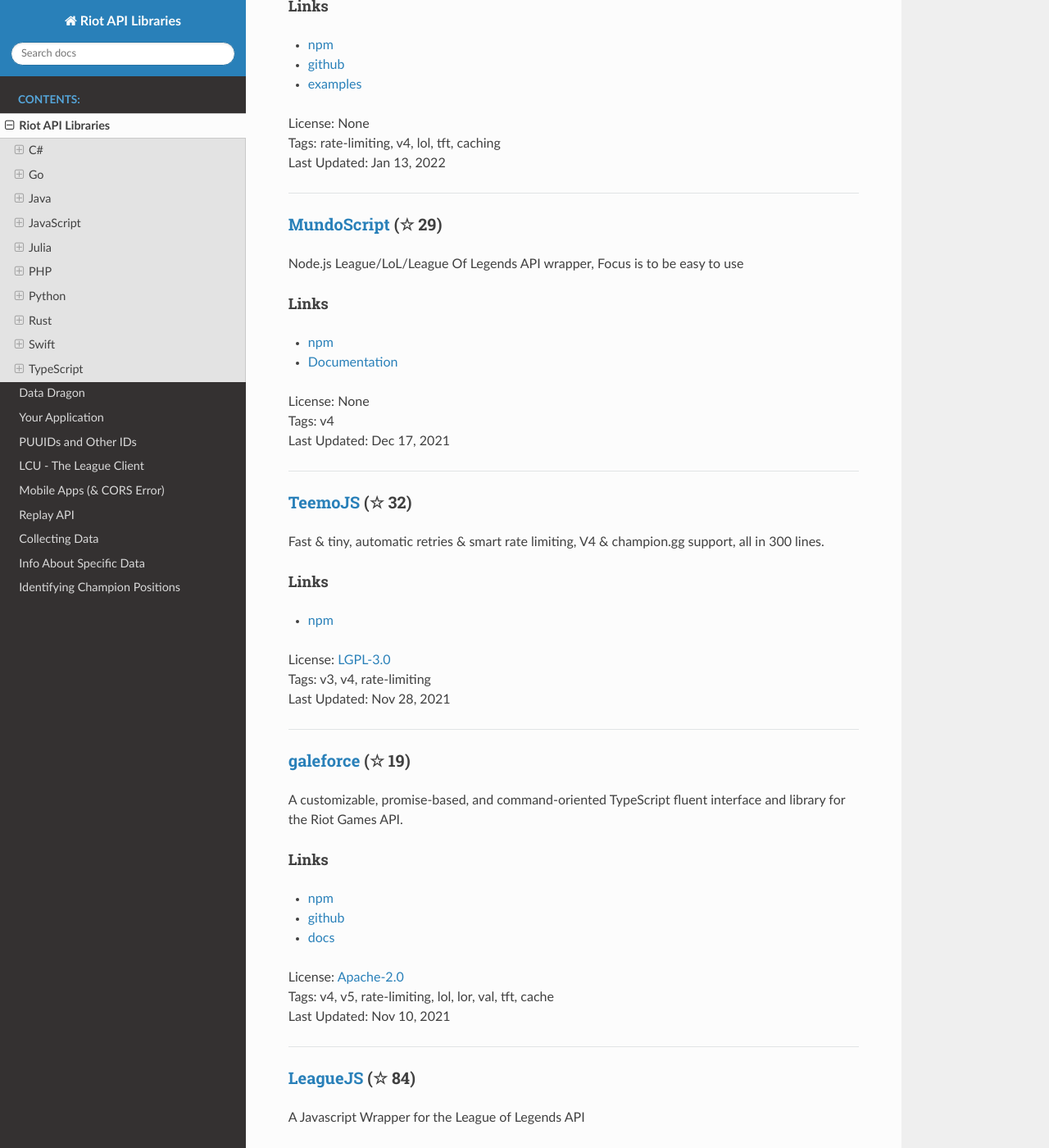
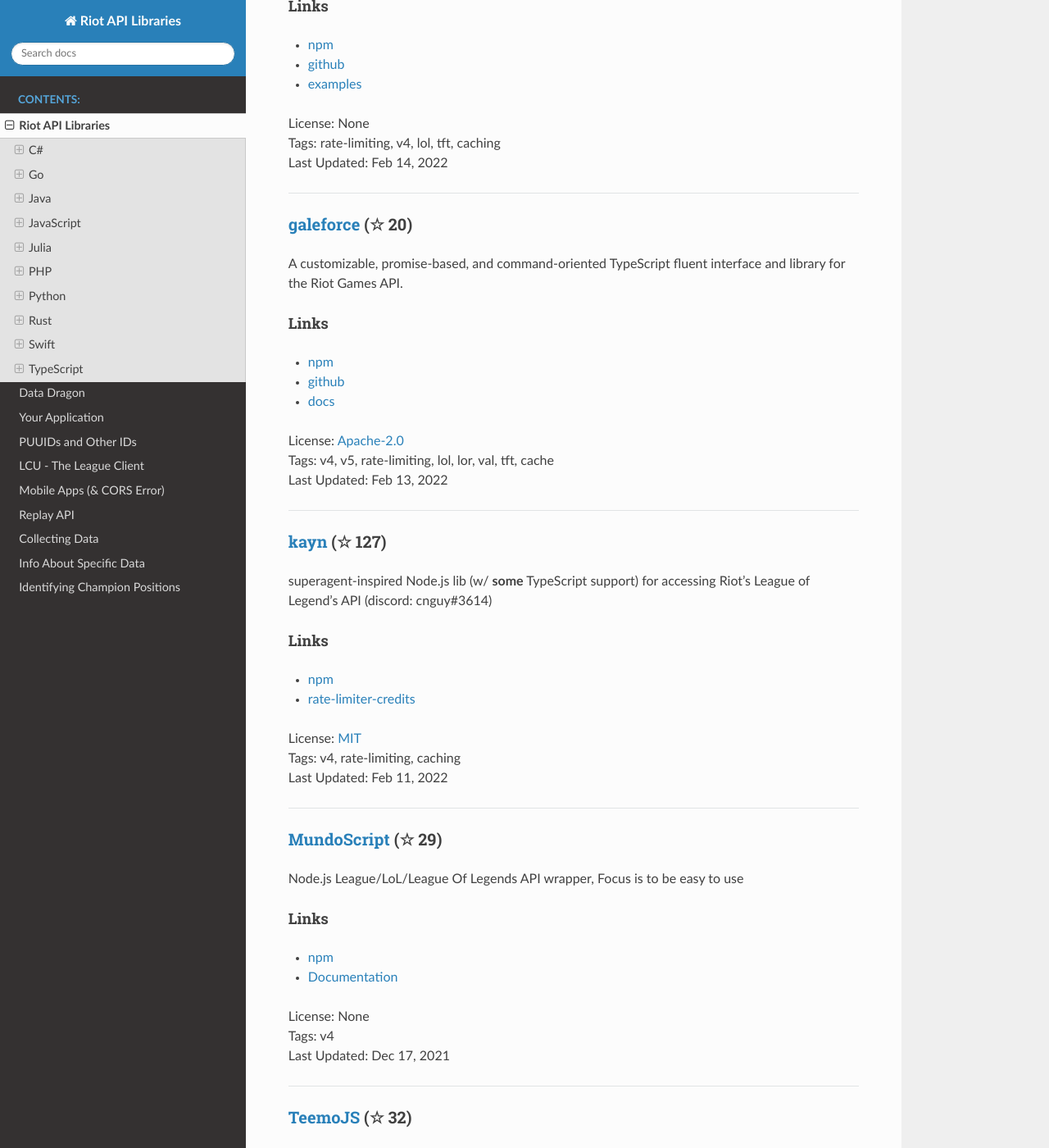
Before and after one commit to WxWatch/riot-api-libraries, a Sphinx documentation site: the page built from docs/libraries.rst, in a window 1280 px wide and 1400 px high, scrolled down 3055 px. Shown: the whole window at 82% size. Built offline with Sphinx 7.4.7 and the Read the Docs theme 2.0.0, drawn with Linux system fonts in a browser that asks for light colours; pages that are not in the unit, such as notebooks, are missing from menus; some of the changed text lies outside the part shown.

Commit message:
Travis update: Feb 2022 (Build 456)
[skip ci]

```diff
--- a/docs/libraries.rst
+++ b/docs/libraries.rst
@@ -4,7 +4,22 @@
 C#
 ------------------------------------------
 
-`Camille <https://github.com/MingweiSamuel/Camille>`_ (☆ 59)
+`riot-games-dotnet-client <https://github.com/mikaeldui/riot-games-dotnet-client>`_ (☆ 7)
+~~~~~~~~~~~~~~~~~~~~~~~~~~~~~~~~~~~~~~~~~~~~~~~~~~~~~~~~~~~~~~~~~~~~~~~~~~~~~~~~~~~~~~~~~~~~~~~~~~~~
+
+Frequently-updated auto-generated no-fuss library with many .NET adaptions and support for LCU.
+
+Links
+::::::::::::::::
+
+- `NuGet <https://www.nuget.org/packages/MikaelDui.RiotGames.Client>`_
+| License: `Unlicense <http://choosealicense.com/licenses/unlicense>`_
+| Tags: v3, v4, blazor
+| Last Updated: Feb 18, 2022
+
+-----------------
+
+`Camille <https://github.com/MingweiSamuel/Camille>`_ (☆ 60)
 ~~~~~~~~~~~~~~~~~~~~~~~~~~~~~~~~~~~~~~~~~~~~~~~~~~~~~~~~~~~~~~~~~~~~~~~~~~~~~~~~~~~~~~~~~~~~~~~~~~~~
 
 Fully rate limited, automatic retrying, thread-safe. V4 Supported. Automatic nightly releases.
@@ -15,26 +30,11 @@
 - `NuGet <https://www.nuget.org/packages/MingweiSamuel.Camille/>`_
 | License: `NOASSERTION <http://choosealicense.com/licenses/other>`_
 | Tags: v3, v4, rate-limiting
-| Last Updated: Feb 6, 2022
+| Last Updated: Feb 18, 2022
 
 -----------------
 
-`riot-games-dotnet-client <https://github.com/mikaeldui/riot-games-dotnet-client>`_ (☆ 4)
-~~~~~~~~~~~~~~~~~~~~~~~~~~~~~~~~~~~~~~~~~~~~~~~~~~~~~~~~~~~~~~~~~~~~~~~~~~~~~~~~~~~~~~~~~~~~~~~~~~~~
-
-Frequently-updated auto-generated no-fuzz library with many .NET adaptions.
-
-Links
-::::::::::::::::
-
-- `NuGet <https://www.nuget.org/packages/MikaelDui.RiotGames.Client>`_
-| License: `Unlicense <http://choosealicense.com/licenses/unlicense>`_
-| Tags: v3, v4, blazor
-| Last Updated: Feb 5, 2022
-
------------------
-
-`RiotSharp <https://github.com/BenFradet/RiotSharp>`_ (☆ 272)
+`RiotSharp <https://github.com/BenFradet/RiotSharp>`_ (☆ 271)
 ~~~~~~~~~~~~~~~~~~~~~~~~~~~~~~~~~~~~~~~~~~~~~~~~~~~~~~~~~~~~~~~~~~~~~~~~~~~~~~~~~~~~~~~~~~~~~~~~~~~~
 
 RiotSharp's ASP.NET Core integration. **NOTE: NuGet releases are severely outdated, although library itself is maintained!**
@@ -148,7 +148,40 @@
 - `examples <https://github.com/Sansossio/twisted/tree/master/example>`_
 | License: None
 | Tags: rate-limiting, v4, lol, tft, caching
-| Last Updated: Jan 13, 2022
+| Last Updated: Feb 14, 2022
+
+-----------------
+
+`galeforce <https://github.com/bcho04/galeforce>`_ (☆ 20)
+~~~~~~~~~~~~~~~~~~~~~~~~~~~~~~~~~~~~~~~~~~~~~~~~~~~~~~~~~~~~~~~~~~~~~~~~~~~~~~~~~~~~~~~~~~~~~~~~~~~~
+
+A customizable, promise-based, and command-oriented TypeScript fluent interface and library for the Riot Games API.
+
+Links
+::::::::::::::::
+
+- `npm <https://www.npmjs.com/package/galeforce>`_
+- `github <https://github.com/bcho04/galeforce>`_
+- `docs <https://bcho04.github.io/galeforce/>`_
+| License: `Apache-2.0 <http://choosealicense.com/licenses/apache-2.0>`_
+| Tags: v4, v5, rate-limiting, lol, lor, val, tft, cache
+| Last Updated: Feb 13, 2022
+
+-----------------
+
+`kayn <https://github.com/cnguy/kayn>`_ (☆ 127)
+~~~~~~~~~~~~~~~~~~~~~~~~~~~~~~~~~~~~~~~~~~~~~~~~~~~~~~~~~~~~~~~~~~~~~~~~~~~~~~~~~~~~~~~~~~~~~~~~~~~~
+
+superagent-inspired Node.js lib (w/ **some** TypeScript support) for accessing Riot's League of Legend's API (discord: cnguy#3614)
+
+Links
+::::::::::::::::
+
+- `npm <https://www.npmjs.com/package/kayn>`_
+- `rate-limiter-credits <https://github.com/Colorfulstan/RiotRateLimiter-node>`_
+| License: `MIT <http://choosealicense.com/licenses/mit>`_
+| Tags: v4, rate-limiting, caching
+| Last Updated: Feb 11, 2022
 
 -----------------
 
@@ -183,23 +216,6 @@
 
 -----------------
 
-`galeforce <https://github.com/bcho04/galeforce>`_ (☆ 19)
-~~~~~~~~~~~~~~~~~~~~~~~~~~~~~~~~~~~~~~~~~~~~~~~~~~~~~~~~~~~~~~~~~~~~~~~~~~~~~~~~~~~~~~~~~~~~~~~~~~~~
-
-A customizable, promise-based, and command-oriented TypeScript fluent interface and library for the Riot Games API.
-
-Links
-::::::::::::::::
-
-- `npm <https://www.npmjs.com/package/galeforce>`_
-- `github <https://github.com/bcho04/galeforce>`_
-- `docs <https://bcho04.github.io/galeforce/>`_
-| License: `Apache-2.0 <http://choosealicense.com/licenses/apache-2.0>`_
-| Tags: v4, v5, rate-limiting, lol, lor, val, tft, cache
-| Last Updated: Nov 10, 2021
-
------------------
-
 `LeagueJS <https://github.com/Colorfulstan/LeagueJS>`_ (☆ 84)
 ~~~~~~~~~~~~~~~~~~~~~~~~~~~~~~~~~~~~~~~~~~~~~~~~~~~~~~~~~~~~~~~~~~~~~~~~~~~~~~~~~~~~~~~~~~~~~~~~~~~~
 
@@ -213,22 +229,6 @@
 | License: `MIT <http://choosealicense.com/licenses/mit>`_
 | Tags: v4, caching, ddragon, rate-limiting
 | Last Updated: Oct 22, 2021
-
------------------
-
-`kayn <https://github.com/cnguy/kayn>`_ (☆ 127)
-~~~~~~~~~~~~~~~~~~~~~~~~~~~~~~~~~~~~~~~~~~~~~~~~~~~~~~~~~~~~~~~~~~~~~~~~~~~~~~~~~~~~~~~~~~~~~~~~~~~~
-
-superagent-inspired Node.js lib (w/ **some** TypeScript support) for accessing Riot's League of Legend's API (discord: cnguy#3614)
-
-Links
-::::::::::::::::
-
-- `npm <https://www.npmjs.com/package/kayn>`_
-- `rate-limiter-credits <https://github.com/Colorfulstan/RiotRateLimiter-node>`_
-| License: `MIT <http://choosealicense.com/licenses/mit>`_
-| Tags: v4, rate-limiting, caching
-| Last Updated: Sep 12, 2021
 
 -----------------
 
@@ -318,7 +318,23 @@
 Python
 ------------------------------------------
 
-`Pyot <https://github.com/paaksing/Pyot>`_ (☆ 53)
+`cassiopeia <https://github.com/meraki-analytics/cassiopeia>`_ (☆ 401)
+~~~~~~~~~~~~~~~~~~~~~~~~~~~~~~~~~~~~~~~~~~~~~~~~~~~~~~~~~~~~~~~~~~~~~~~~~~~~~~~~~~~~~~~~~~~~~~~~~~~~
+
+Cassiopeia takes care of all the details for you so you can focus on building your application
+
+Links
+::::::::::::::::
+
+- `PyPi <https://pypi.org/project/cassiopeia/>`_
+- `Documentation <http://cassiopeia.readthedocs.org/en/latest/>`_
+| License: `MIT <http://choosealicense.com/licenses/mit>`_
+| Tags: v4, rate-limiting, caching
+| Last Updated: Feb 16, 2022
+
+-----------------
+
+`Pyot <https://github.com/paaksing/Pyot>`_ (☆ 56)
 ~~~~~~~~~~~~~~~~~~~~~~~~~~~~~~~~~~~~~~~~~~~~~~~~~~~~~~~~~~~~~~~~~~~~~~~~~~~~~~~~~~~~~~~~~~~~~~~~~~~~
 
 AsyncIO based high level Python framework for the Riot Games API that encourages rapid development and clean, pragmatic design. Details in documentations
@@ -334,23 +350,7 @@
 
 -----------------
 
-`cassiopeia <https://github.com/meraki-analytics/cassiopeia>`_ (☆ 401)
-~~~~~~~~~~~~~~~~~~~~~~~~~~~~~~~~~~~~~~~~~~~~~~~~~~~~~~~~~~~~~~~~~~~~~~~~~~~~~~~~~~~~~~~~~~~~~~~~~~~~
-
-Cassiopeia takes care of all the details for you so you can focus on building your application
-
-Links
-::::::::::::::::
-
-- `PyPi <https://pypi.org/project/cassiopeia/>`_
-- `Documentation <http://cassiopeia.readthedocs.org/en/latest/>`_
-| License: `MIT <http://choosealicense.com/licenses/mit>`_
-| Tags: v4, rate-limiting, caching
-| Last Updated: Jan 8, 2022
-
------------------
-
-`Riot-Watcher <https://github.com/pseudonym117/Riot-Watcher>`_ (☆ 412)
+`Riot-Watcher <https://github.com/pseudonym117/Riot-Watcher>`_ (☆ 414)
 ~~~~~~~~~~~~~~~~~~~~~~~~~~~~~~~~~~~~~~~~~~~~~~~~~~~~~~~~~~~~~~~~~~~~~~~~~~~~~~~~~~~~~~~~~~~~~~~~~~~~
 
 Simple Python wrapper for the Riot Games API for League of Legends
@@ -396,7 +396,7 @@
 - `Crates.io <https://crates.io/crates/riven>`_
 | License: `MIT <http://choosealicense.com/licenses/mit>`_
 | Tags: v3, v4, rate-limiting, tft
-| Last Updated: Dec 29, 2021
+| Last Updated: Feb 14, 2022
 
 -----------------
 
@@ -430,7 +430,7 @@
 - `Documentation <https://github.com/Kelmatou/LeagueAPI/wiki>`_
 | License: `MIT <http://choosealicense.com/licenses/mit>`_
 | Tags: v4, rate-limiting
-| Last Updated: May 30, 2021
+| Last Updated: Feb 9, 2022
 
 -----------------
 
@@ -464,11 +464,11 @@
 - `examples <https://github.com/Sansossio/twisted/tree/master/example>`_
 | License: None
 | Tags: rate-limiting, v4, lol, tft, caching
-| Last Updated: Jan 13, 2022
+| Last Updated: Feb 14, 2022
 
 -----------------
 
-`galeforce <https://github.com/bcho04/galeforce>`_ (☆ 19)
+`galeforce <https://github.com/bcho04/galeforce>`_ (☆ 20)
 ~~~~~~~~~~~~~~~~~~~~~~~~~~~~~~~~~~~~~~~~~~~~~~~~~~~~~~~~~~~~~~~~~~~~~~~~~~~~~~~~~~~~~~~~~~~~~~~~~~~~
 
 A customizable, promise-based, and command-oriented TypeScript fluent interface and library for the Riot Games API.
@@ -481,6 +481,6 @@
 - `docs <https://bcho04.github.io/galeforce/>`_
 | License: `Apache-2.0 <http://choosealicense.com/licenses/apache-2.0>`_
 | Tags: v4, v5, rate-limiting, lol, lor, val, tft, cache
-| Last Updated: Nov 10, 2021
+| Last Updated: Feb 13, 2022
 
 -----------------
```
Also changed, not shown: other parts of docs/libraries.rst (+9 -9 lines).
